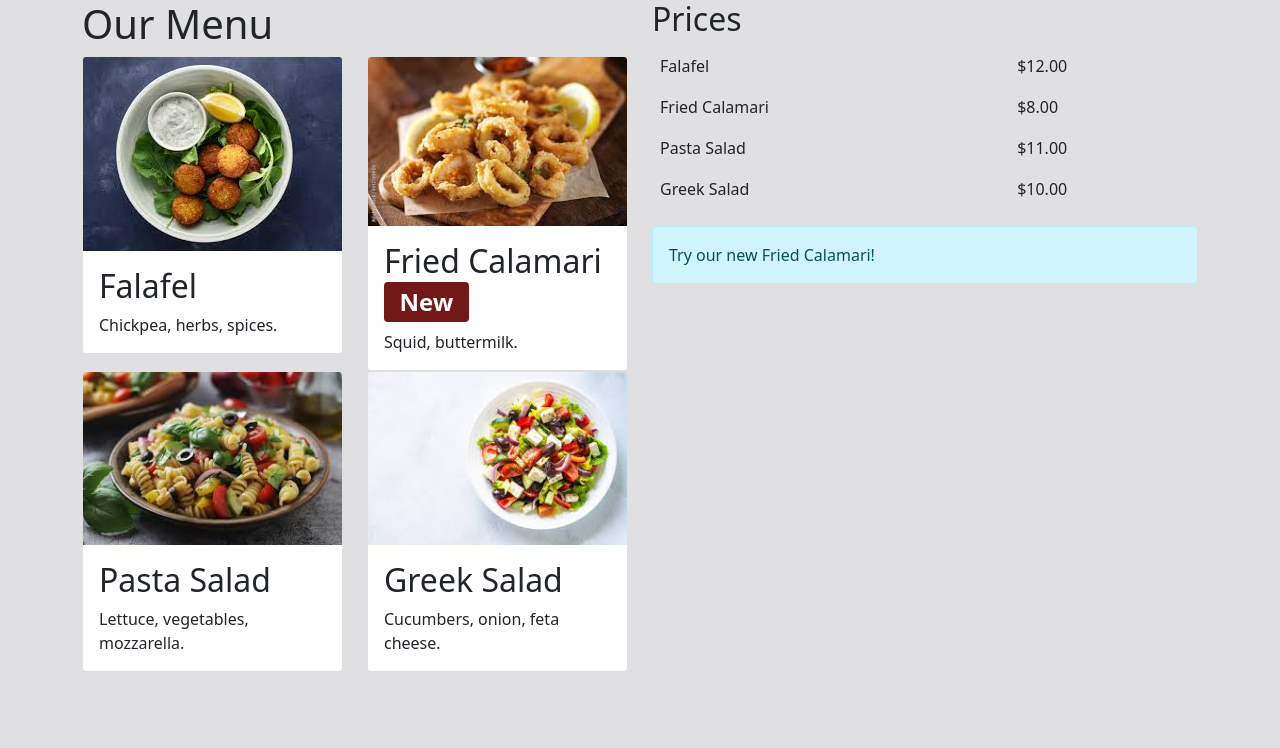
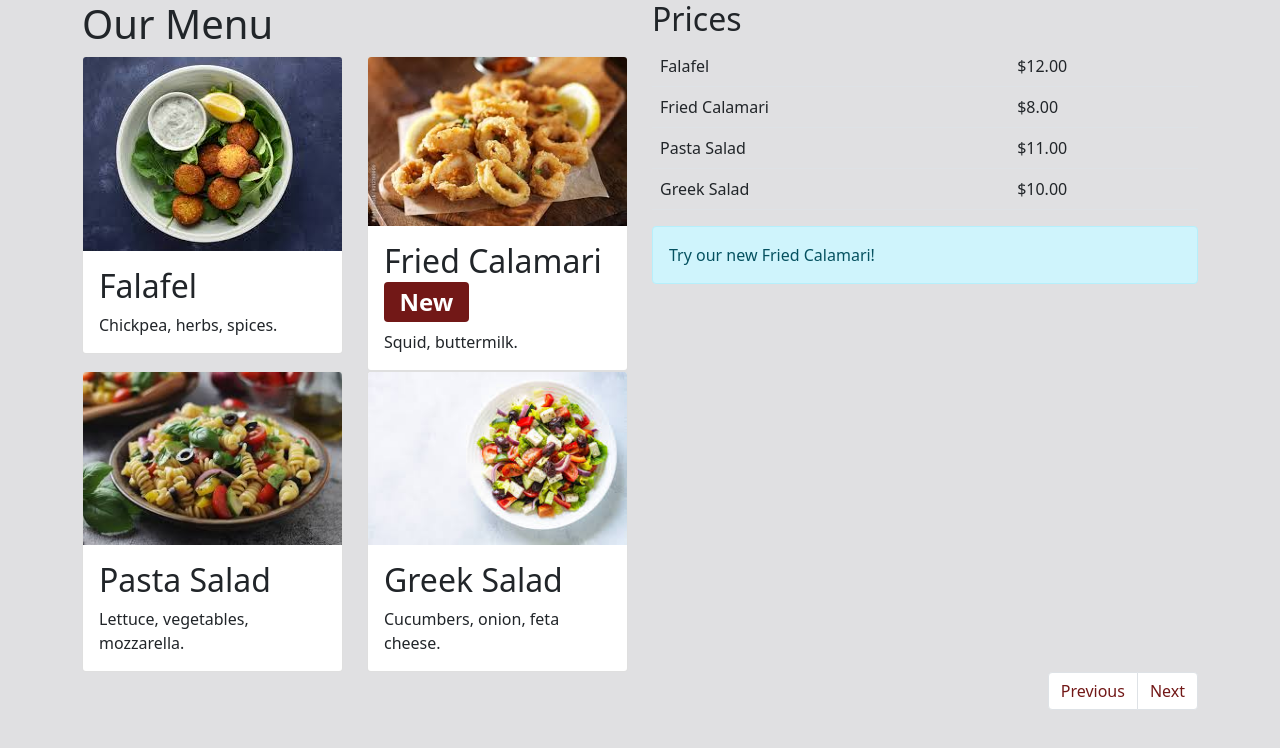
Before and after one commit to aivizionz/bootstraphtml, a plain HTML site: page page3.html in a window 1280 px wide. Drawn offline with Linux system fonts and the light colour scheme.

Commit message:
Update and rename index6bs.html to page3.html

```diff
--- a/index6bs.html
+++ b/page3.html
@@ -73,6 +73,16 @@
                 </div>
             </div>
         </div>
+          <nav>
+            <ul class="pagination justify-content-end">
+                <li class="page-item">
+                    <a class="page-link" href="page2.html">Previous</a>
+                </li>
+                <li class="page-item">
+                    <a class="page-link" href="index.html">Next</a>
+                </li>
+            </ul>
+          </nav>
     </div>
 
     <script src="bootstrap.bundle.min.js"></script>
```
